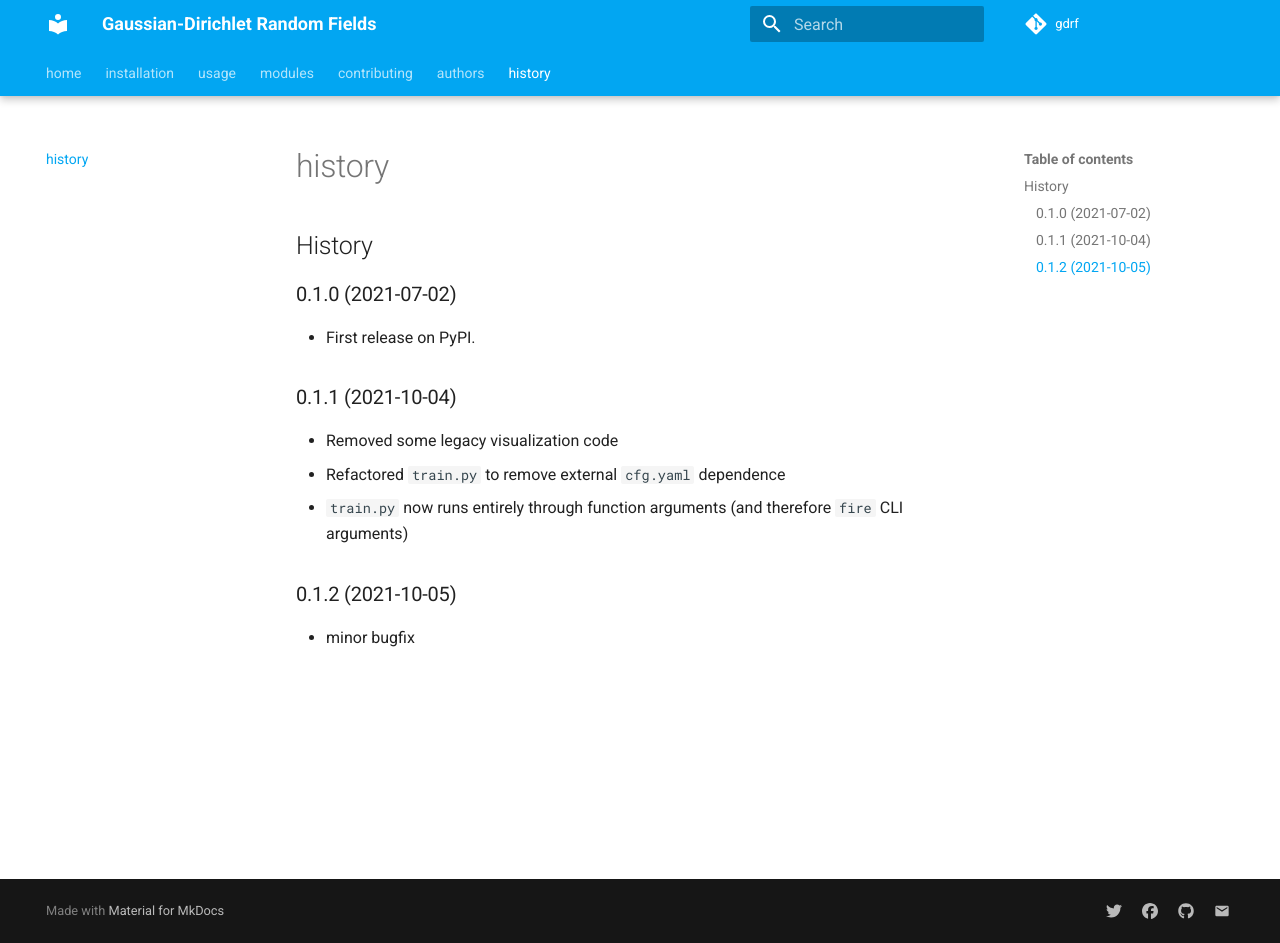
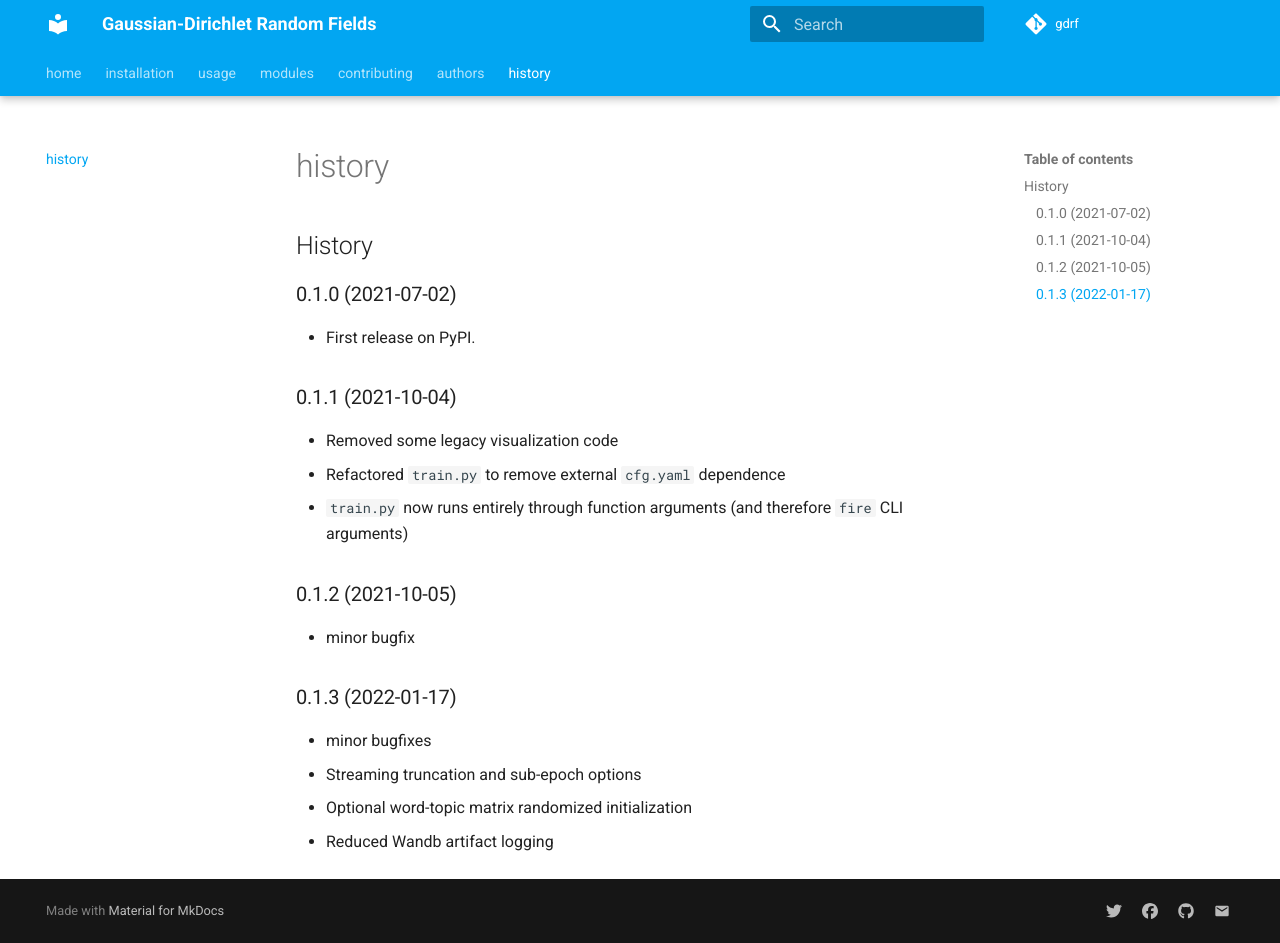
Before and after one commit to san-soucie/gdrf, an MkDocs documentation site: the page built from docs/history.md, in a window 1280 px wide and 943 px high. Built offline with MkDocs 1.6.1 and Material for MkDocs 9.7.7, drawn with Linux system fonts in a browser that asks for light colours; comment, search, counter and statistics services are not loaded.

Commit message:
preparing for release 0.1.3

```diff
--- a/HISTORY.md
+++ b/HISTORY.md
@@ -13,3 +13,10 @@
 ## 0.1.2 (2021-10-05)
 
 * minor bugfix
+
+## 0.1.3 (2022-01-17)
+
+* minor bugfixes
+* Streaming truncation and sub-epoch options
+* Optional word-topic matrix randomized initialization
+* Reduced Wandb artifact logging
--- a/pyproject.toml
+++ b/pyproject.toml
@@ -1,7 +1,7 @@
 [tool]
 [tool.poetry]
 name = "gdrf"
-version = "0.1.2"
+version = "0.1.3"
 homepage = "https://github.com/san-soucie/gdrf"
 description = "Pytorch+GPytorch implementation of GDRFs from San Soucie et al. 2020."
 authors = ["John San Soucie <jsansoucie@whoi.edu>"]
```
